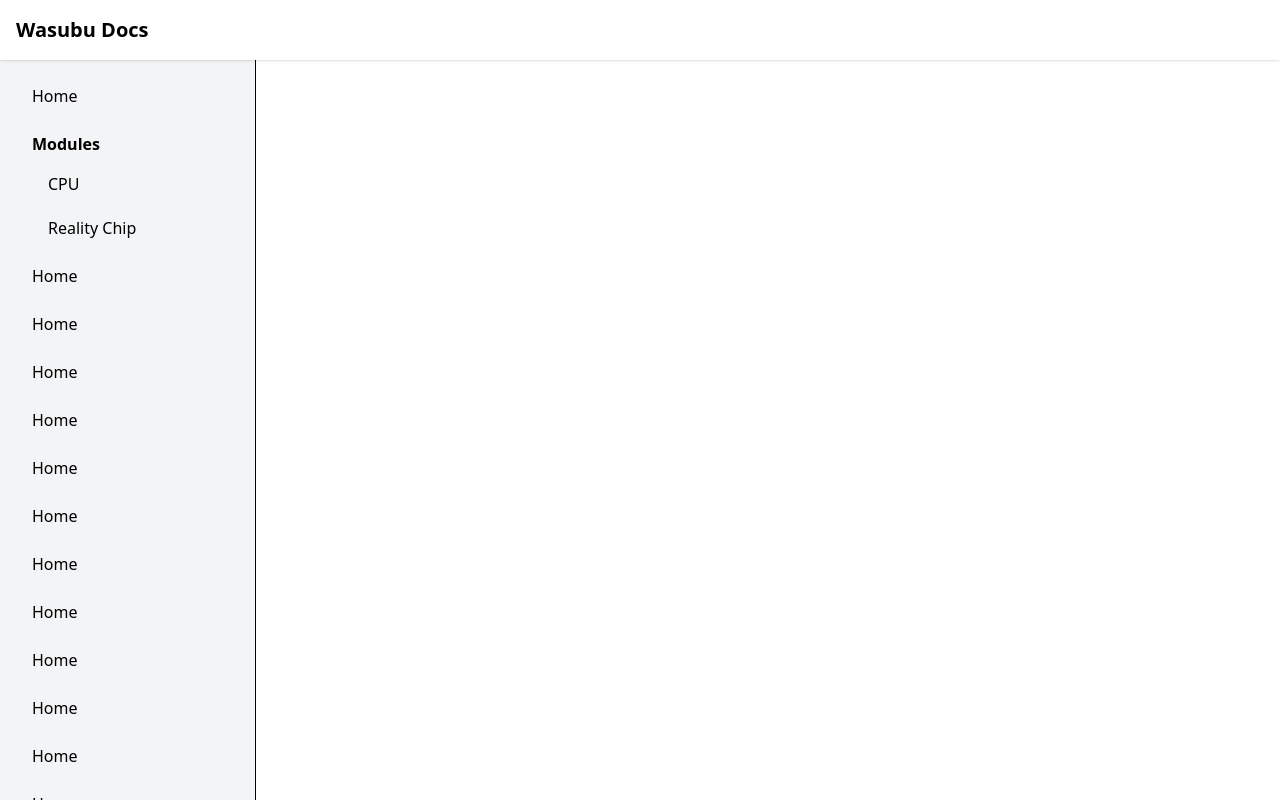
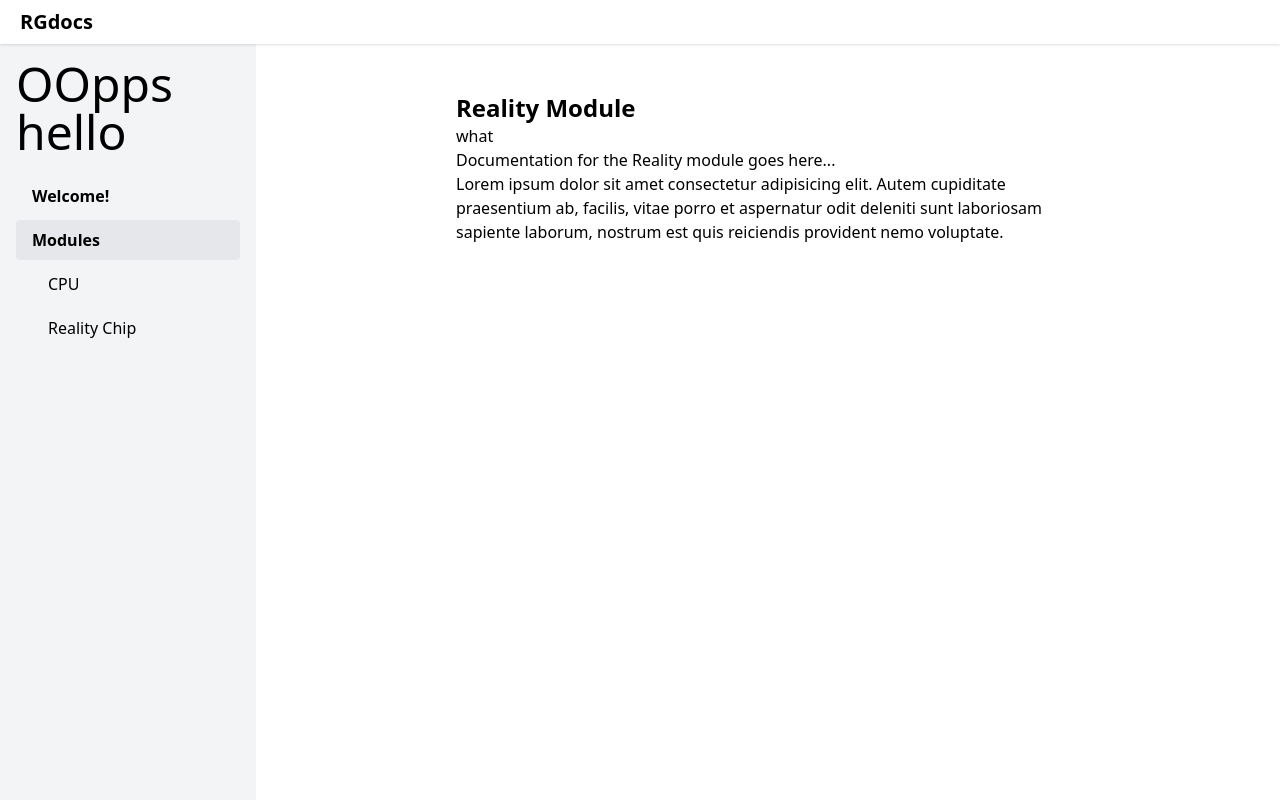
Before and after one commit to wasubu/mino-website, a React (Vite) app in the folder rgdocsBuilder/: page /rgdocs/modules in a window 1280 px wide. Built offline with nearby package versions, Linux system fonts and the light colour scheme.

Commit message:
Made modules have it's ownpage, nav bar says RGdocs instead of wasubu docs, tweaked sidebar.

```diff
--- a/rgdocsBuilder/src/App.tsx
+++ b/rgdocsBuilder/src/App.tsx
@@ -4,6 +4,7 @@
 import Welcome from "./pages/Welcome";
 import Cpu from "./pages/modules/misc/Cpu";
 import RealityChip from "./pages/modules/misc/RealityChip";
+import Modules from "./pages/modules/Modules";
 
 const App: React.FC = () => {
     return (
@@ -18,11 +19,12 @@
                     <Sidebar />
 
                     {/* Main content scrolls independently */}
-                    <main className="flex-1 p-6 overflow-auto min-h-0">
+                    <main className="xl:py-12 xl:px-50 flex-1 py-6 px-8 overflow-auto min-h-0">
                         <Routes>
                             <Route path="/" element={<Welcome />} />
-                            <Route path="/modules/misc/Cpu" element={<Cpu />} />
+                            <Route path="/modules/misc/cpu" element={<Cpu />} />
                             <Route path="/modules/misc/realitychip" element={<RealityChip />} />
+                            <Route path="/modules" element={<Modules />} />
                         </Routes>
                     </main>
                 </div>
--- a/rgdocsBuilder/src/components/Navbar.tsx
+++ b/rgdocsBuilder/src/components/Navbar.tsx
@@ -1,7 +1,7 @@
 const Navbar: React.FC = () => {
     return (
-        <header className="sticky w-full bg-white text-black shadow-sm p-4 z-50">
-            <h1 className="text-xl font-bold">Wasubu Docs</h1>
+        <header className="sticky w-full bg-white text-black shadow-sm py-2 px-5 z-50">
+            <h1 className="text-xl font-bold">RGdocs</h1>
         </header>
     );
 };
--- a/rgdocsBuilder/src/components/Sidebar.tsx
+++ b/rgdocsBuilder/src/components/Sidebar.tsx
@@ -1,19 +1,23 @@
 import { NavLink } from "react-router-dom";
 
 const Sidebar: React.FC = () => {
+    const linkClassCommon = "block px-4 py-2 rounded hover:bg-blue-100 "
     const linkClass = ({ isActive }: { isActive: boolean }) =>
-        `block px-4 py-2 rounded hover:bg-blue-100 ${isActive ? "bg-gray-200 font-bold" : ""}`;
+        `${linkClassCommon} ${isActive ? "bg-gray-200 font-semibold" : ""}`;
+    const linkClassBold = ({ isActive }: { isActive: boolean }) =>
+        `${linkClassCommon} font-semibold ${isActive ? "bg-gray-200" : ""}`;
 
     return (
-        <nav className="w-64 bg-gray-100 border-r p-4 overflow-auto min-h-0">
-            <ul className="space-y-2">
-                <li>
-                    <NavLink to="/" className={linkClass}>
-                        Home
+        <nav className="w-64 bg-gray-100  p-4 overflow-auto min-h-0">
+            <h1 className="text-5xl mb-5">OOpps hello</h1>
+            <ul className="space-y-1">
+                <NavLink to="/" className={linkClassBold}>
+                    Welcome!
+                </NavLink>
+                <li className="space-y-1">
+                    <NavLink to="/modules" className={linkClassBold} end>
+                        Modules
                     </NavLink>
-                </li>
-                <li>
-                    <div className="font-semibold px-4 py-2">Modules</div>
                     <ul className="ml-4 space-y-1">
                         <li>
                             <NavLink to="/modules/misc/cpu" className={linkClass}>
@@ -27,27 +31,8 @@
                         </li>
                     </ul>
                 </li>
-                <li> <NavLink to="/" className={linkClass}> Home </NavLink> </li>
-                <li> <NavLink to="/" className={linkClass}> Home </NavLink> </li>
-                <li> <NavLink to="/" className={linkClass}> Home </NavLink> </li>
-                <li> <NavLink to="/" className={linkClass}> Home </NavLink> </li>
-                <li> <NavLink to="/" className={linkClass}> Home </NavLink> </li>
-                <li> <NavLink to="/" className={linkClass}> Home </NavLink> </li>
-                <li> <NavLink to="/" className={linkClass}> Home </NavLink> </li>
-                <li> <NavLink to="/" className={linkClass}> Home </NavLink> </li>
-                <li> <NavLink to="/" className={linkClass}> Home </NavLink> </li>
-                <li> <NavLink to="/" className={linkClass}> Home </NavLink> </li>
-                <li> <NavLink to="/" className={linkClass}> Home </NavLink> </li>
-                <li> <NavLink to="/" className={linkClass}> Home </NavLink> </li>
-                <li> <NavLink to="/" className={linkClass}> Home </NavLink> </li>
-                <li> <NavLink to="/" className={linkClass}> Home </NavLink> </li>
-                <li> <NavLink to="/" className={linkClass}> Home </NavLink> </li>
-                <li> <NavLink to="/" className={linkClass}> Home </NavLink> </li>
-                <li> <NavLink to="/" className={linkClass}> Home </NavLink> </li>
-                <li> <NavLink to="/" className={linkClass}> Home </NavLink> </li>
-                <li> <NavLink to="/" className={linkClass}> Home </NavLink> </li>
             </ul>
-        </nav>
+        </nav >
     );
 };
 
--- /dev/null
+++ b/rgdocsBuilder/src/pages/modules/Modules.tsx
@@ -0,0 +1,12 @@
+const Modules: React.FC = () => {
+    return (
+        <div>
+            <h2 className="text-2xl font-bold">Reality Module</h2>
+            <h1>what</h1>
+            <p>Documentation for the Reality module goes here...</p>
+            <p>Lorem ipsum dolor sit amet consectetur adipisicing elit. Autem cupiditate praesentium ab, facilis, vitae porro et aspernatur odit deleniti sunt laboriosam sapiente laborum, nostrum est quis reiciendis provident nemo voluptate.</p>
+        </div>
+    );
+};
+
+export default Modules;
```
Also changed, not shown: 2 other files (tests, documents, lock files or other folders).
